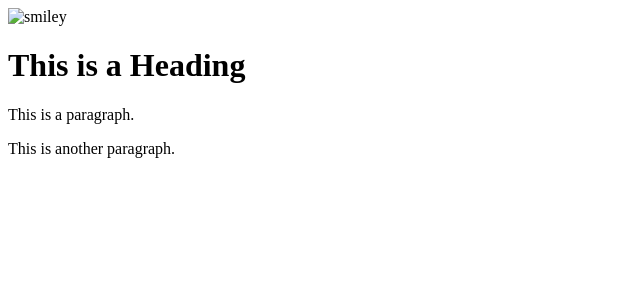
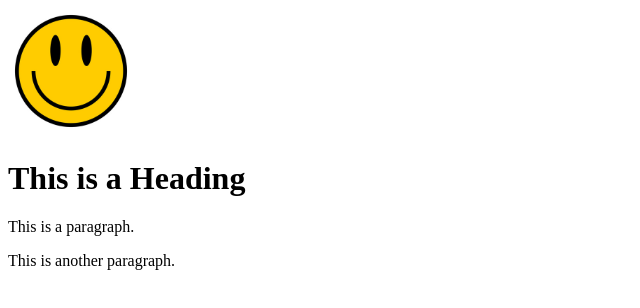
Before and after one commit to MarcoRosenberg/first-attempt-at-a-webpage, a plain HTML site: page index.html in a window 1280 px wide. Shown: the whole page, without its empty margins (0-640 px from the left). Drawn offline with Linux system fonts and the light colour scheme.

Commit message:
Update index.html

```diff
--- a/index.html
+++ b/index.html
@@ -11,7 +11,7 @@
 
 
 
-<img src="smiley.jpg" alt="smiley" style="width:10%">
+<img src="Images/smiley.jpg" alt="smiley" style="width:10%">
 
 <div class="">
  <h1>This is a Heading</h1>
```
